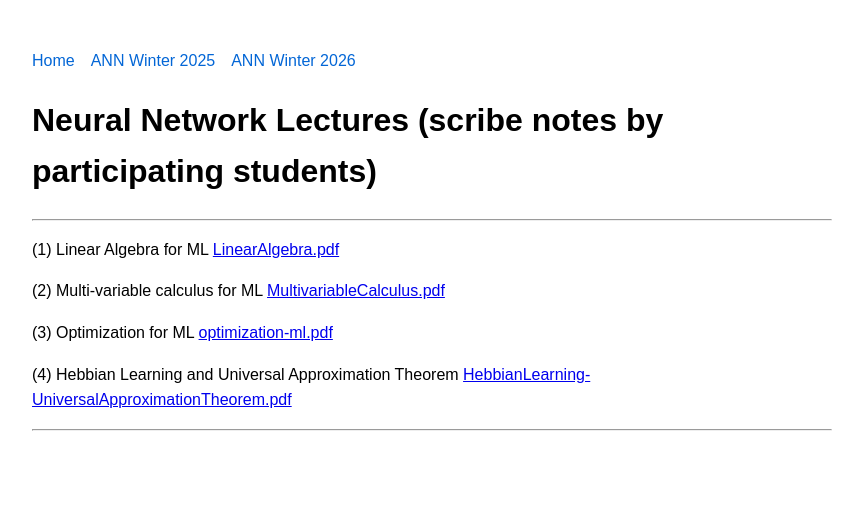
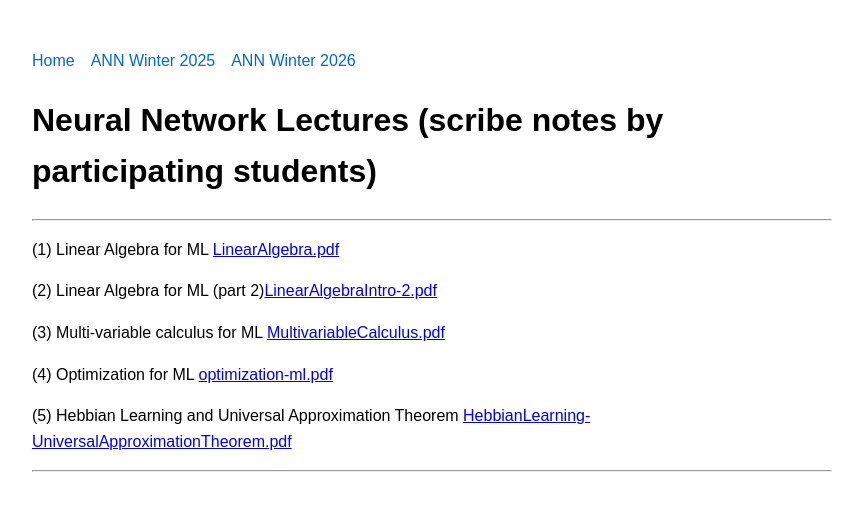
Before and after one commit to mrrahman1517/css485-ann-uwb-sp2025, a Jekyll site: the page built from winter2025/lectures.md, in a window 1280 px wide. Shown: the top 511 px of the page, without its empty margins (208-1071 px from the left). Built offline with Jekyll 4.4.1, drawn with Linux system fonts in a browser that asks for light colours; our own code applies the rules of GitHub Pages for plain Markdown files.

Commit message:
Update lectures.md

```diff
--- a/winter2025/lectures.md
+++ b/winter2025/lectures.md
@@ -2,11 +2,13 @@
 ---
 (1) Linear Algebra for ML [LinearAlgebra.pdf](https://github.com/user-attachments/files/20746575/LinearAlgebra.pdf)
 
-(2) Multi-variable calculus for ML [MultivariableCalculus.pdf](https://github.com/user-attachments/files/20746591/MultivariableCalculus.pdf)
+(2) Linear Algebra for ML (part 2)[LinearAlgebraIntro-2.pdf](https://github.com/user-attachments/files/20746597/LinearAlgebraIntro-2.pdf)
 
-(3) Optimization for ML [optimization-ml.pdf](https://github.com/user-attachments/files/20746569/optimization-ml.pdf)
+(3) Multi-variable calculus for ML [MultivariableCalculus.pdf](https://github.com/user-attachments/files/20746591/MultivariableCalculus.pdf)
 
-(4) Hebbian Learning and Universal Approximation Theorem [HebbianLearning-UniversalApproximationTheorem.pdf](https://github.com/user-attachments/files/20746582/HebbianLearning-UniversalApproximationTheorem.pdf)
+(4) Optimization for ML [optimization-ml.pdf](https://github.com/user-attachments/files/20746569/optimization-ml.pdf)
+
+(5) Hebbian Learning and Universal Approximation Theorem [HebbianLearning-UniversalApproximationTheorem.pdf](https://github.com/user-attachments/files/20746582/HebbianLearning-UniversalApproximationTheorem.pdf)
 
 
 ---
```
